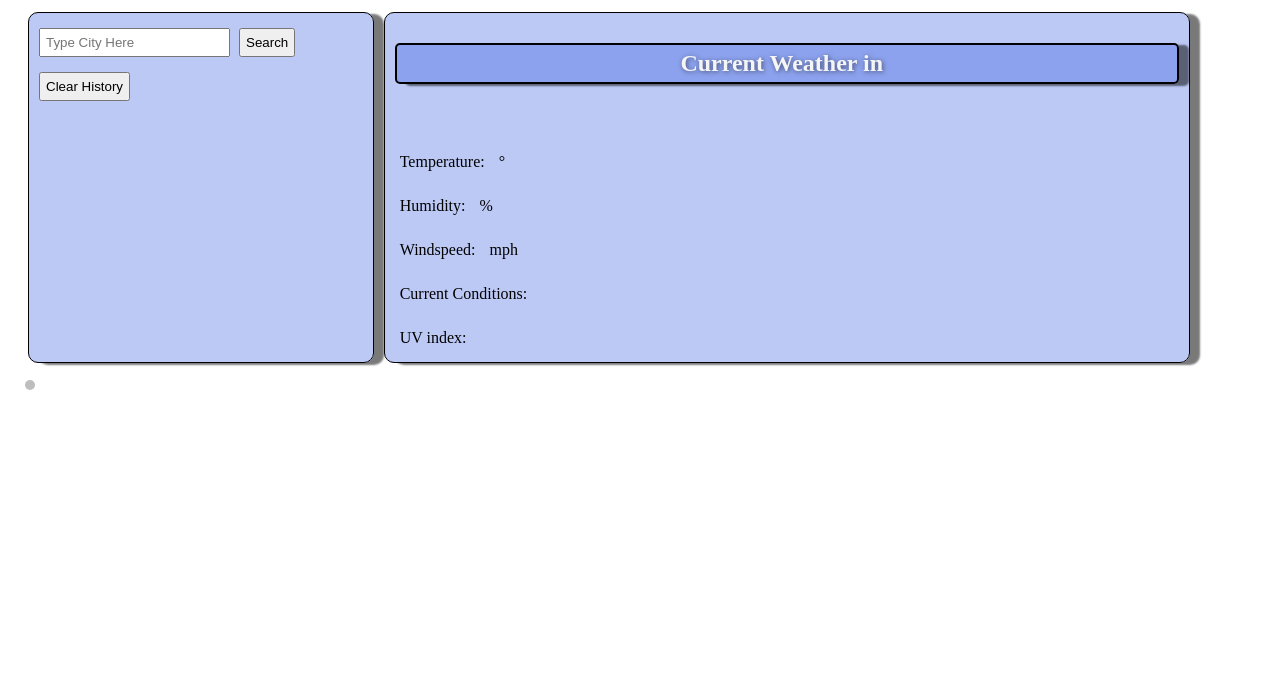
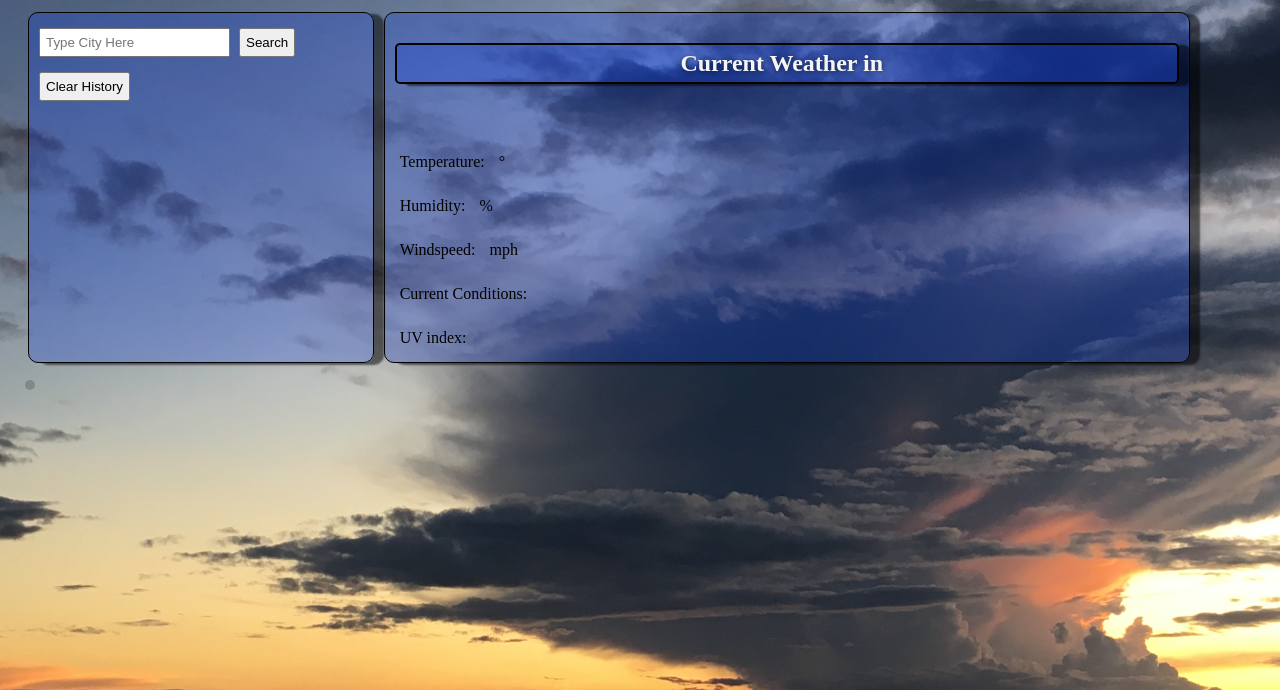
Before and after one commit to PeteLow-13/WeatherApp, a plain HTML site: page index.html in a window 1280 px wide. Shown: the part 110-800 px from the top of the page. Drawn offline with nearby package versions, Linux system fonts and the light colour scheme; the site is published under a folder, as on GitHub Pages, so addresses that start at the root find nothing; no server answers.

Commit message:
corrected css image path

```diff
--- a/weather.css
+++ b/weather.css
@@ -5,7 +5,7 @@
 }
 
 body{
-    background-image: url("/Assets/IMG_1573.jpeg");
+    background-image: url("./Assets/IMG_1573.jpeg");
     -webkit-background-size: cover;
     -moz-background-size: cover;
     -o-background-size: cover;
```
